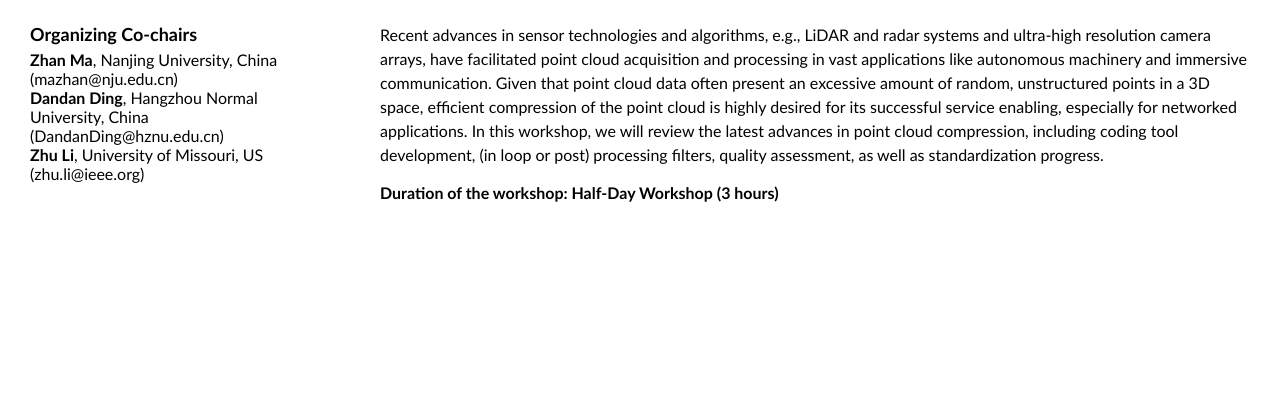
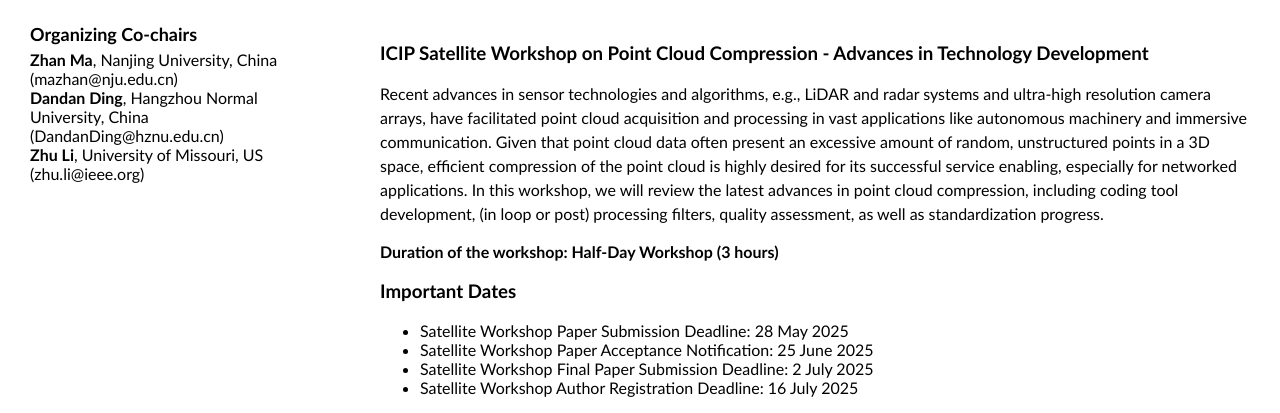
Before and after one commit to pcc-icip2025/pcc-icip2025.github.io, a plain HTML site: page index.html in a window 1280 px wide. Shown: the part 542-955 px from the top of the page. Before the commit the page ends 800 px from the top, so only its background shows below. Drawn offline with Linux system fonts and the light colour scheme.

Commit message:
Update index.html

```diff
--- a/index.html
+++ b/index.html
@@ -52,6 +52,7 @@
         </div>
         <div class="right">
             <div class="Introduction">
+                <h3>ICIP Satellite Workshop on Point Cloud Compression - Advances in Technology Development</h3>
                 <p class="article">
                     Recent advances in sensor technologies and algorithms, e.g., LiDAR and radar systems and ultra-high resolution
                     camera arrays, have facilitated point cloud acquisition and processing in vast applications like autonomous
@@ -66,6 +67,16 @@
             <div class="duration">
                 <span class="title"><strong>Duration of the workshop: Half-Day Workshop (3 hours)</strong></span>
             </div>
+
+            <div class="important-dates">
+                <h3>Important Dates</h3>
+                <ul>
+                    <li>Satellite Workshop Paper Submission Deadline: 28 May 2025</li>
+                    <li>Satellite Workshop Paper Acceptance Notification: 25 June 2025</li>
+                    <li>Satellite Workshop Final Paper Submission Deadline: 2 July 2025</li>
+                    <li>Satellite Workshop Author Registration Deadline: 16 July 2025</li>
+                </ul>
+            </div>
         </div>
     </div>
 </body>
```
